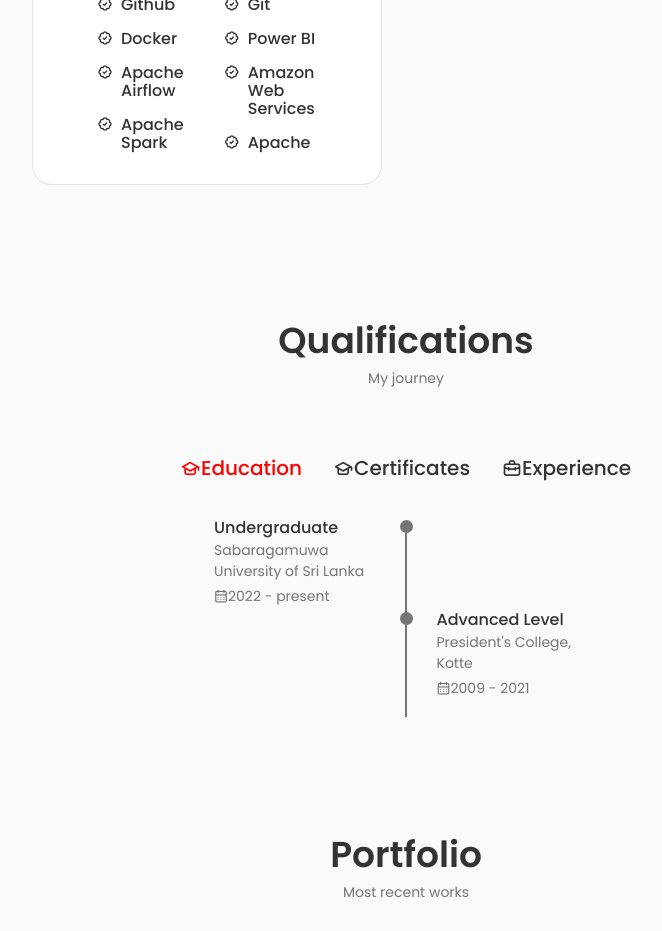
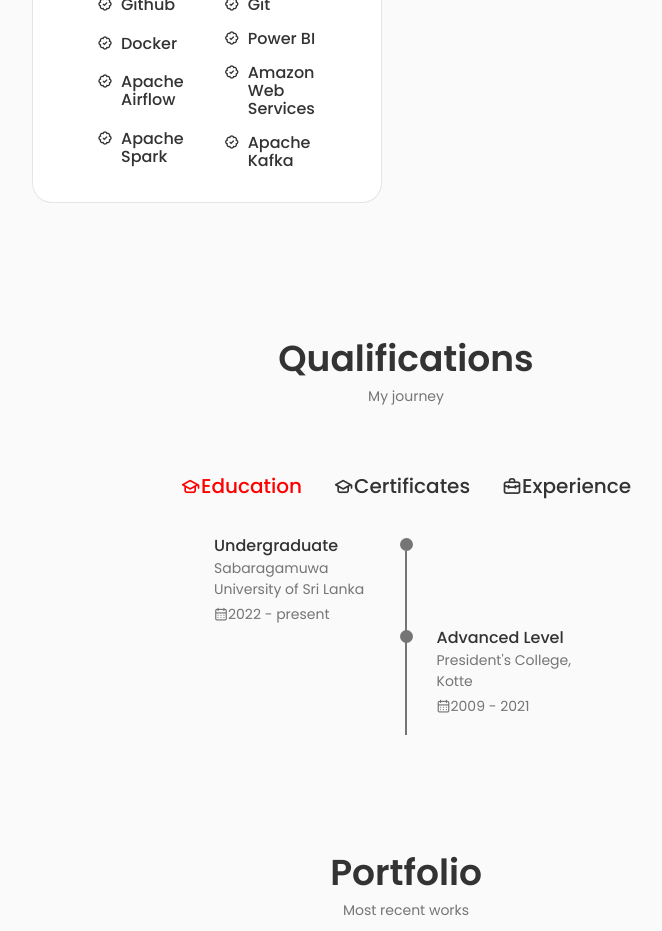
Before and after one commit to pinilDissanayaka/pinil, a React (Vite) app: page / in a window 1280 px wide. Shown: the part 2520-3451 px from the top of the page, without its empty margins (234-896 px from the left). Built offline with nearby package versions, Linux system fonts and the light colour scheme.

Commit message:
add new skills

```diff
--- a/src/components/skills/Tool.jsx
+++ b/src/components/skills/Tool.jsx
@@ -72,7 +72,7 @@ const Tool = () => {
               <i className="bx bx-badge-check skills_icon"></i>
 
               <div>
-                <h3 className="skills_name">Apache </h3>
+                <h3 className="skills_name">Apache Kafka</h3>
               </div>
 
             </div>
```
